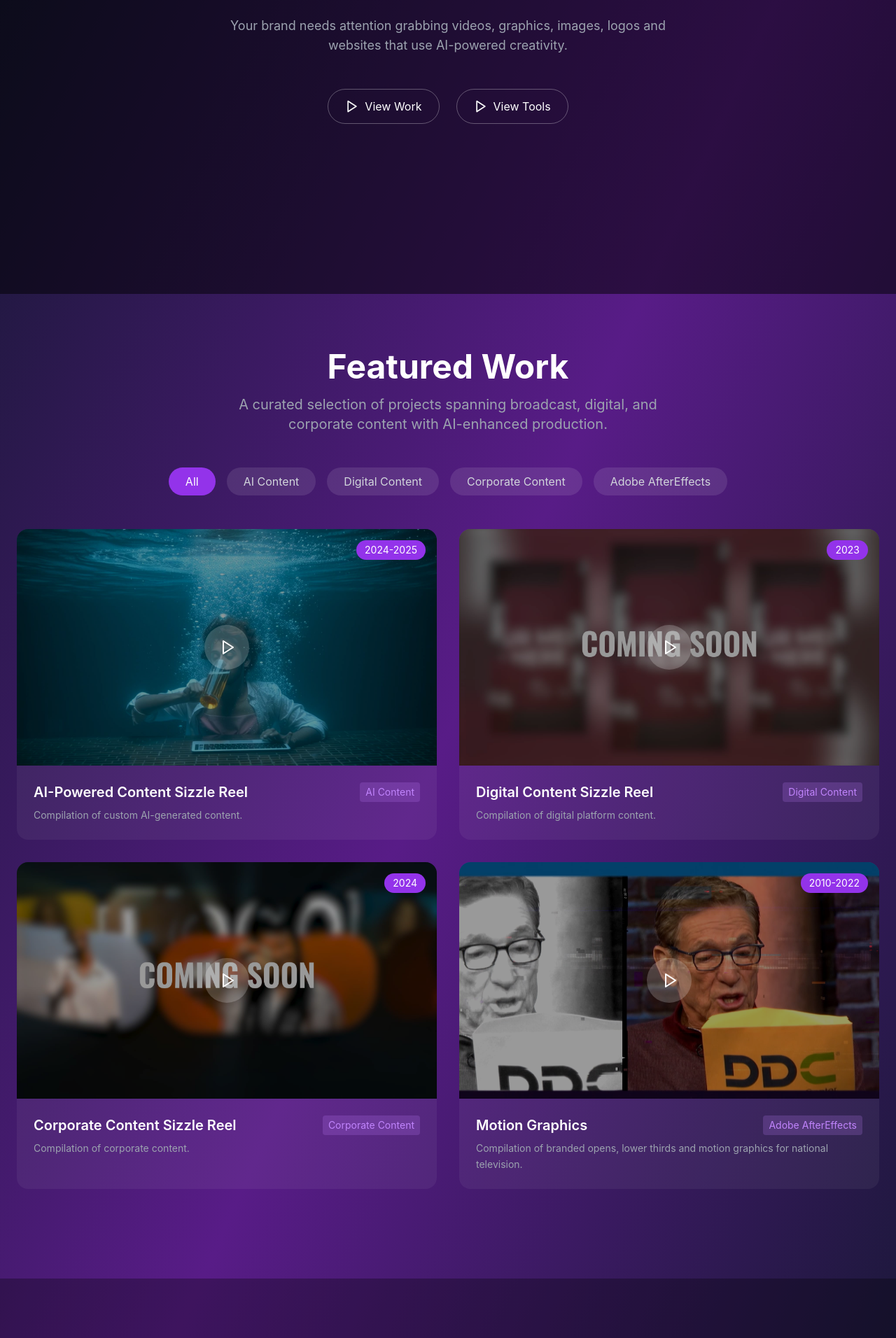
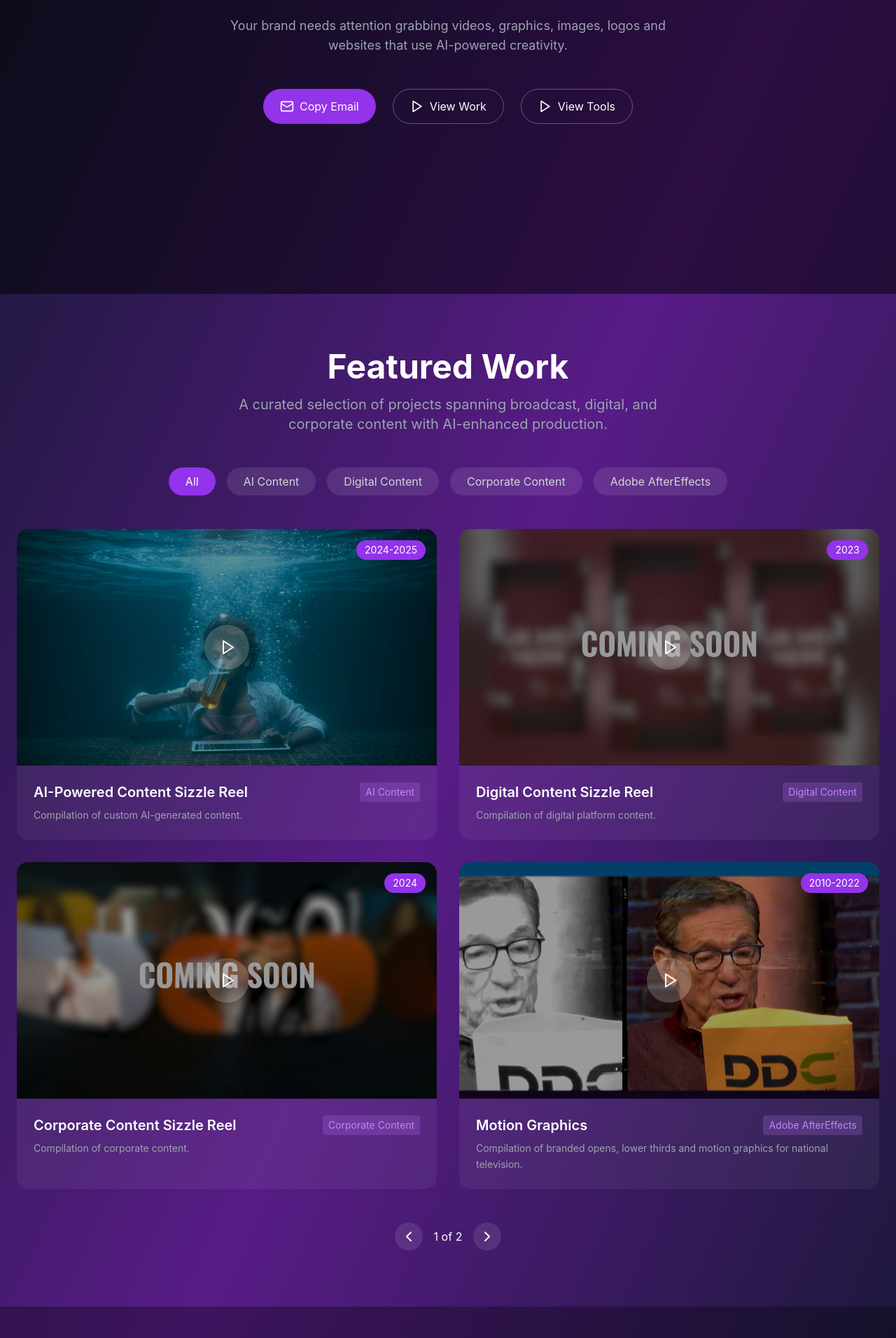
Before and after one commit to Taxi29/BT-2025website, a React (Create React App) app: page / in a window 1280 px wide. Shown: the part 380-2292 px from the top of the page at 70% size. Built offline with nearby package versions, Linux system fonts and the light colour scheme; the HTML template or start-up script is replaced by a standard one.

Commit message:
adding email and second page

```diff
--- a/src/App.tsx
+++ b/src/App.tsx
@@ -66,7 +66,7 @@ const App = () => {
     : videos.filter(video => video.category === selectedCategory);
 
   const videosPerPage = 4;
-  const totalPages = Math.ceil(filteredVideos.length / videosPerPage);
+  const totalPages = 2;
   const startIndex = currentPage * videosPerPage;
   const currentVideos = filteredVideos.slice(startIndex, startIndex + videosPerPage);
 
@@ -111,6 +111,8 @@ const App = () => {
     };
     }, []);
 
+
+
   return (
     <div className="min-h-screen bg-gradient-to-br from-slate-900 via-purple-900 to-slate-900">
       {/* Hero Section */}
@@ -127,7 +129,8 @@ const App = () => {
             Your brand needs attention grabbing videos, graphics, images, logos and websites that use AI-powered creativity.
           </p>
           <div className="flex justify-center space-x-6">
-        {/* <button
+            {/* Email Section */}
+        {<button
             onClick={() => {
             navigator.clipboard.writeText('btcontentai@gmail.com');
             alert('Email copied to clipboard!');
@@ -135,7 +138,7 @@ const App = () => {
           className="flex items-center space-x-2 bg-purple-600 hover:bg-purple-700 px-6 py-3 rounded-full transition-colors">
           <Mail size={20} />
           <span>Copy Email</span>
-        </button> */}
+        </button>}
             <a href="#portfolio" className="flex items-center space-x-2 border border-white/30 hover:bg-white/10 px-6 py-3 rounded-full transition-colors">
               <Play size={20} />
               <span>View Work</span>
```
